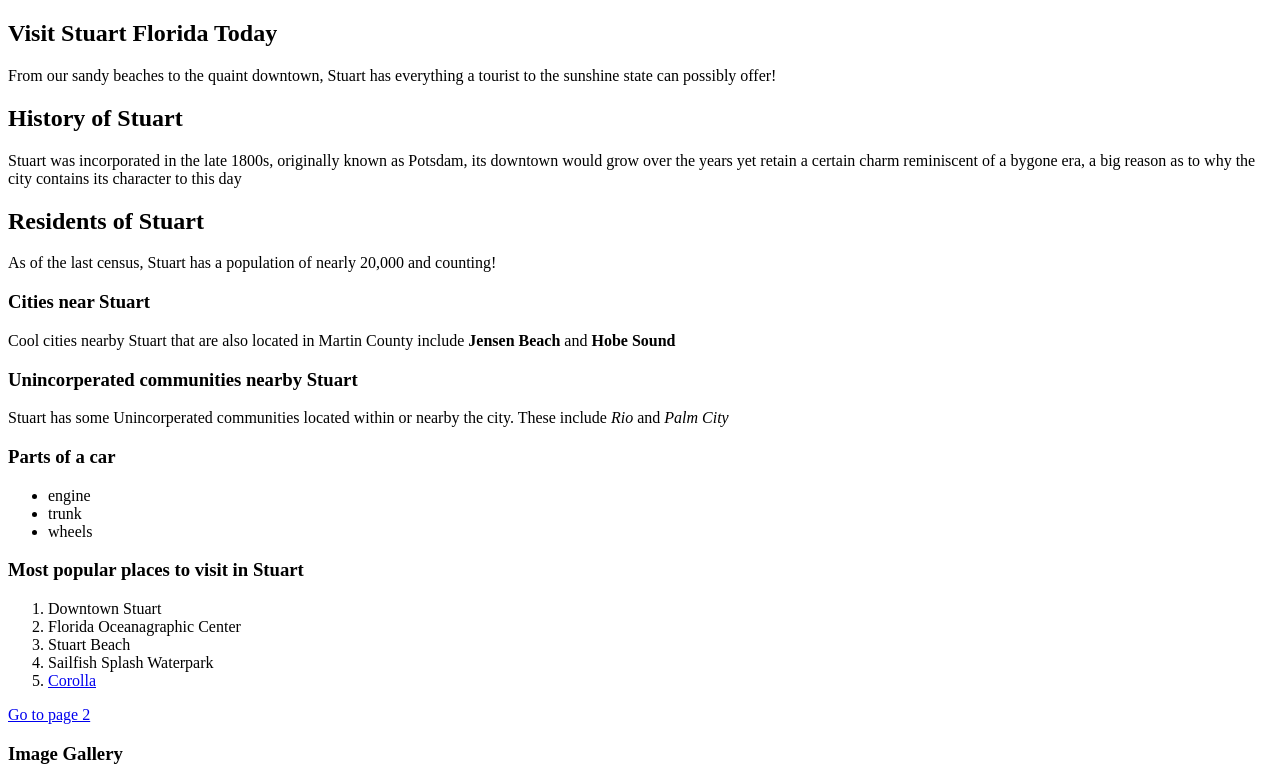
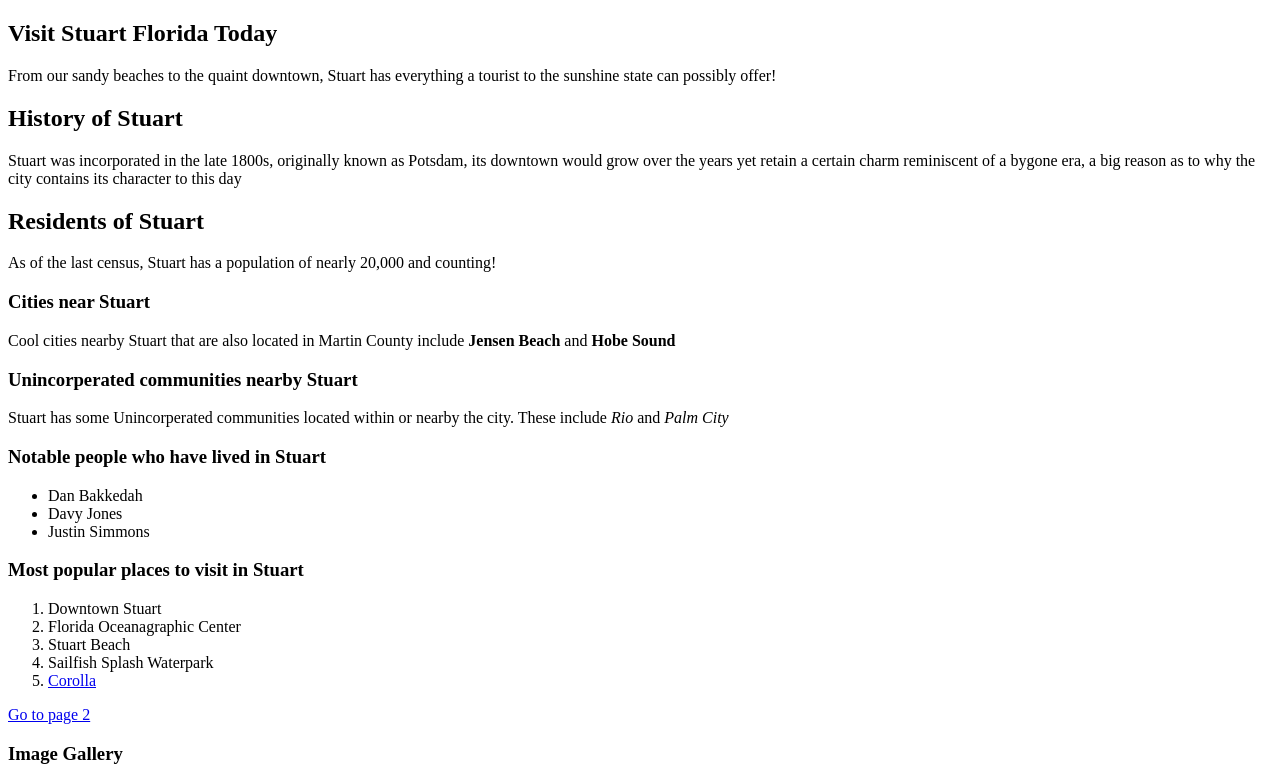
Before and after one commit to lhm75-png/Weblab, a plain HTML site: page basichtml.html in a window 1280 px wide. Shown: the top 781 px of the page. Drawn offline with Linux system fonts and the light colour scheme.

Commit message:
trying to see if this works

```diff
--- a/basichtml.html
+++ b/basichtml.html
@@ -47,11 +47,11 @@
 
             </section>
             <section>
-               <h3>Parts of a car</h3>
+               <h3>Notable people who have lived in Stuart</h3>
                <ul>
-                  <li>engine</li>
-                  <li>trunk</li>
-                  <li>wheels</li>
+                  <li>Dan Bakkedah</li>
+                  <li>Davy Jones</li>
+                  <li>Justin Simmons</li>
                </ul>
 
                <h3>Most popular places to visit in Stuart</h3>
```
